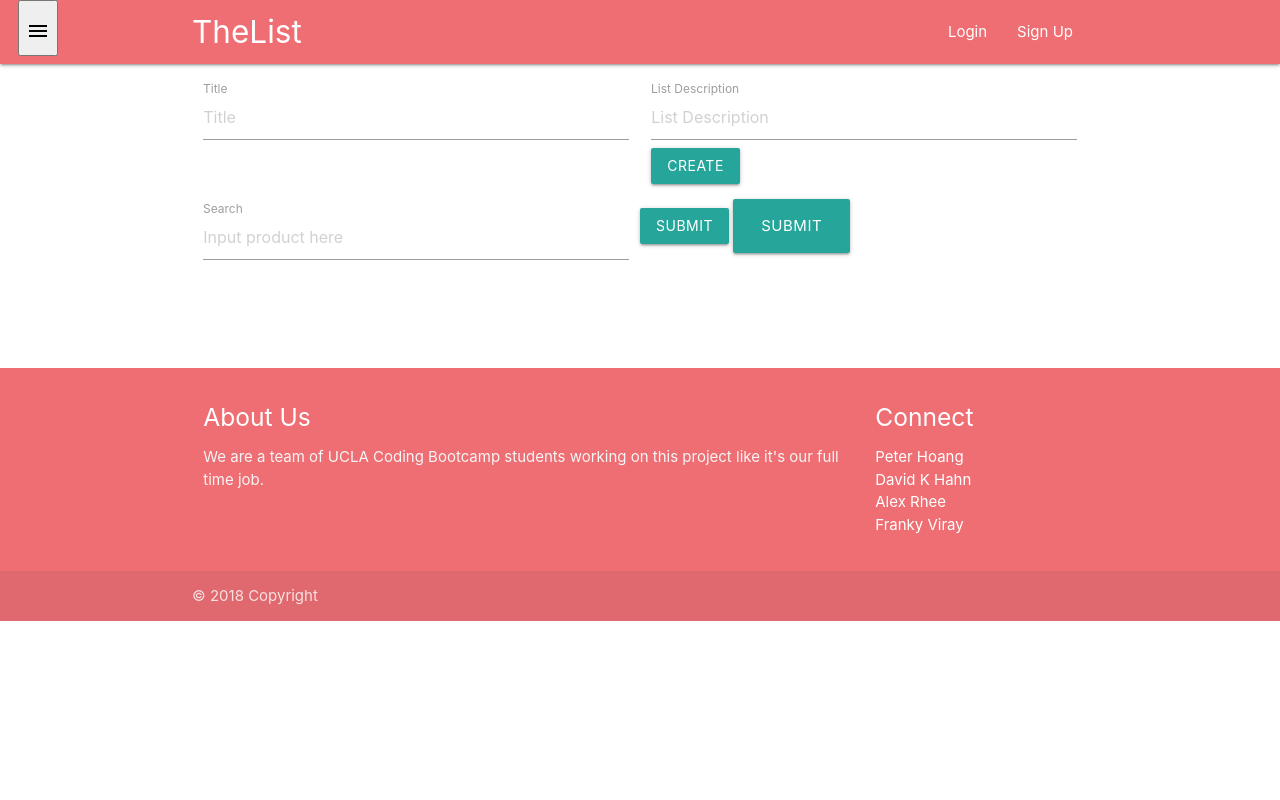
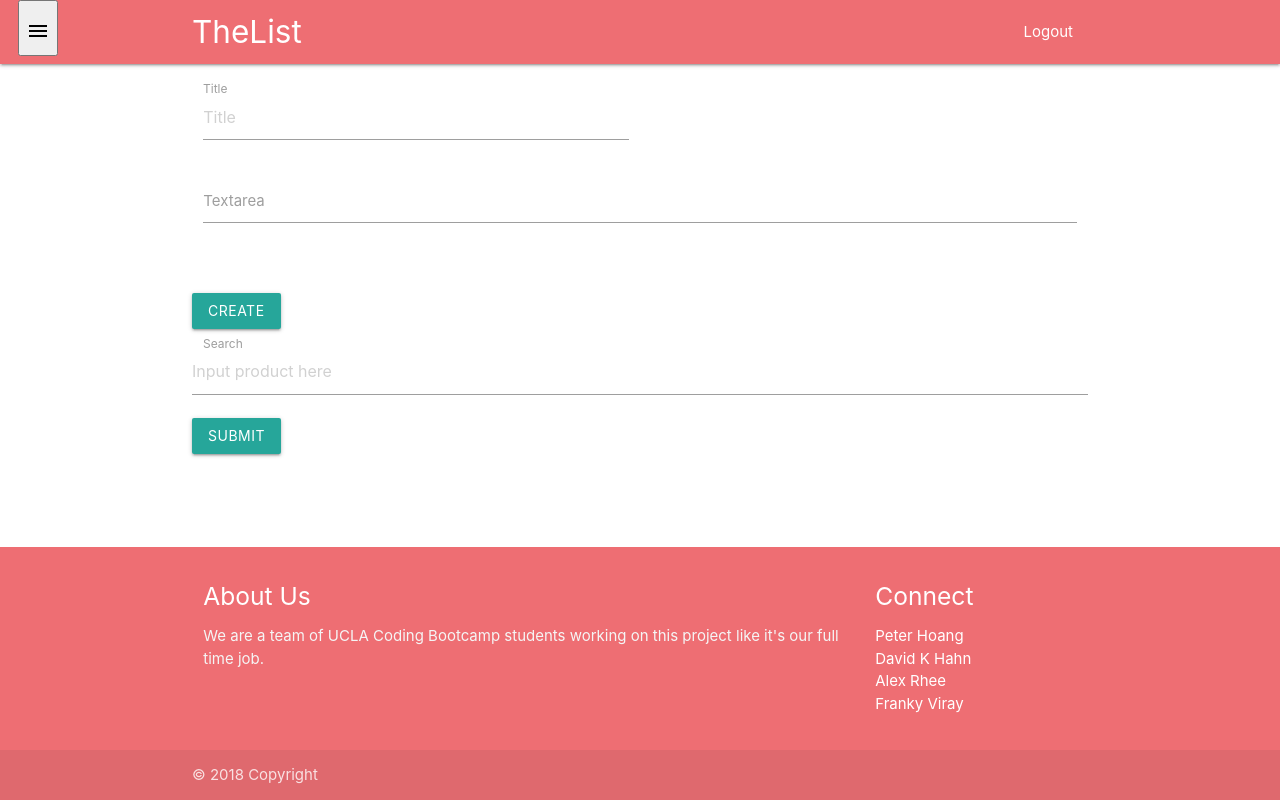
Before and after one commit to DavidKHahn/The-List, a website: page public/user.html in a window 1280 px wide. Drawn offline with nearby package versions, Linux system fonts and the light colour scheme.

Commit message:
user.html

```diff
--- /dev/null
+++ b/public/css/user.css
@@ -0,0 +1,9 @@
+  body {
+      display: flex;
+      min-height: 100vh;
+      flex-direction: column;
+  }
+
+  main {
+      flex: 1 0 auto;
+  }
--- a/public/user.html
+++ b/public/user.html
@@ -1,28 +1,35 @@
 <!DOCTYPE html>
 <html lang="en">
+
 <head>
     <meta charset="UTF-8">
     <meta name="viewport" content="width=device-width, initial-scale=1.0">
     <meta http-equiv="X-UA-Compatible" content="ie=edge">
 
     <link rel="stylesheet" href="https://cdnjs.cloudflare.com/ajax/libs/materialize/1.0.0-beta/css/materialize.min.css">
-    <link rel="stylesheet" href="https://fonts.googleapis.com/icon?family=Material+Icons" >
-    <!-- Scripts Section -->
+    <link rel="stylesheet" href="https://fonts.googleapis.com/icon?family=Material+Icons">
+    <link rel="stylesheet" href="css/user.css">
     <script src="https://ajax.googleapis.com/ajax/libs/jquery/3.3.1/jquery.min.js"></script>
 
     <title>The List</title>
 </head>
+
+
 <body>
     <!-- Top Nav Bar -->
+    <main>
         <nav class="" role="navigation">
             <button data-target="slide-out" class="sidenav-trigger">
                 <i class="material-icons">menu</i>
             </button>
-        <div class="nav-wrapper container"><a id="logo-container" href="#" class="brand-logo">TheList</a>
+            <div class="nav-wrapper container">
+                <a id="logo-container" href="index.html" class="brand-logo">TheList</a>
 
                 <ul class="right">
-            <li><a class="modal-trigger" href="#login-modal">Login</a></li>
-            <li><a class="modal-trigger" href="#signup-modal">Sign Up</a></li>
+                    <li>
+                        <a class="modal-trigger" href="#login-modal">Logout</a>
+                    </li>
+                    <!-- <li><a class="modal-trigger" href="#signup-modal">Sign Up</a></li> -->
                 </ul>
             </div>
         </nav>
@@ -37,19 +44,19 @@
 
                     </a>
                     <a href="#name">
-                    <span class="white-text name">John Doe</span>
+                        <span class="black-text name">John Doe</span>
                     </a>
                     <a href="#email">
-                    <span class="white-text email">jdandturk@gmail.com</span>
+                        <span class="black-text email">jdandturk@gmail.com</span>
                     </a>
                 </div>
             </li>
             <li>
-            <a href="#!">
-                <i class="material-icons">cloud</i>First Link With Icon</a>
+                <a href="index.html">
+                    <i class="material-icons">cloud</i>Home</a>
             </li>
             <li>
-            <a href="#!">Second Link</a>
+                <a href="#!">Profile</a>
             </li>
             <li>
                 <div class="divider"></div>
@@ -58,7 +65,7 @@
                 <a class="subheader">Subheader</a>
             </li>
             <li>
-            <a class="waves-effect" href="#!">Third Link With Waves</a>
+                <a class="waves-effect" href="#!">My Lists</a>
             </li>
         </ul>
 
@@ -70,9 +77,19 @@
                             <input placeholder="Title" id="title" type="text" class="validate">
                             <label for="title">Title</label>
                         </div>
-                    <div class="input-field col s6">
+                        <div class="row">
+                            <form class="col s12">
+                                <div class="row">
+                                    <div class="input-field col s12">
+                                        <textarea id="textarea1" class="materialize-textarea"></textarea>
+                                        <label for="textarea1">Textarea</label>
+                                    </div>
+                                </div>
+                            </form>
+                        </div>
+                        <!-- <div class="input-field col s6">
                             <input placeholder="List Description" id="description" type="text" class="validate">
-                        <label for="description">List Description</label>
+                            <label for="description">List Description</label>-->
                         <div class="btn" id="create">
                             <span>Create</span>
                         </div>
@@ -81,10 +98,15 @@
                     <input placeholder="Input product here" id="searchBar" type="text" class="validate">
                     <label for="searchBar">Search</label>
                 </div>
+
+
+
+
+
                 <div class="btn searchBtn">
                     <span>Submit</span>
                 </div>
-                <a href="submit.html" id="start-button" class="btn-large waves-effect waves-light">Submit</a>
+
                 </form>
             </div>
         </div>
@@ -154,7 +176,7 @@
                 <a href="#!" id="signup-btn" class="modal-action modal-close waves-effect waves-green btn-flat">Submit</a>
             </div>
         </div>
-
+    </main>
     <!-- Footer -->
     <footer class="page-footer">
         <div class="container">
@@ -166,10 +188,18 @@
                 <div class="col l3 s12">
                     <h5 class="white-text">Connect</h5>
                     <ul>
-               <li><a class="white-text" href="https://github.com/Gizmo83">Peter Hoang</a></li>
-                <li><a class="white-text" href="https://github.com/davidkhahn">David K Hahn</a></li>
-                <li><a class="white-text" href="https://github.com/AlexRhee">Alex Rhee</a></li>
-                <li><a class="white-text" href="https://github.com/frankyviray">Franky Viray</a></li>
+                        <li>
+                            <a class="white-text" href="https://github.com/Gizmo83">Peter Hoang</a>
+                        </li>
+                        <li>
+                            <a class="white-text" href="https://github.com/davidkhahn">David K Hahn</a>
+                        </li>
+                        <li>
+                            <a class="white-text" href="https://github.com/AlexRhee">Alex Rhee</a>
+                        </li>
+                        <li>
+                            <a class="white-text" href="https://github.com/frankyviray">Franky Viray</a>
+                        </li>
                     </ul>
                 </div>
             </div>
@@ -189,8 +219,8 @@
         $(document).ready(function () {
             $('.sidenav').sidenav();
         });
-
     </script>
 
 </body>
+
 </html>
```
Also changed, not shown: public/css/style.css (line endings or trailing spaces). Lines whose indentation alone changed are shown as unchanged.
